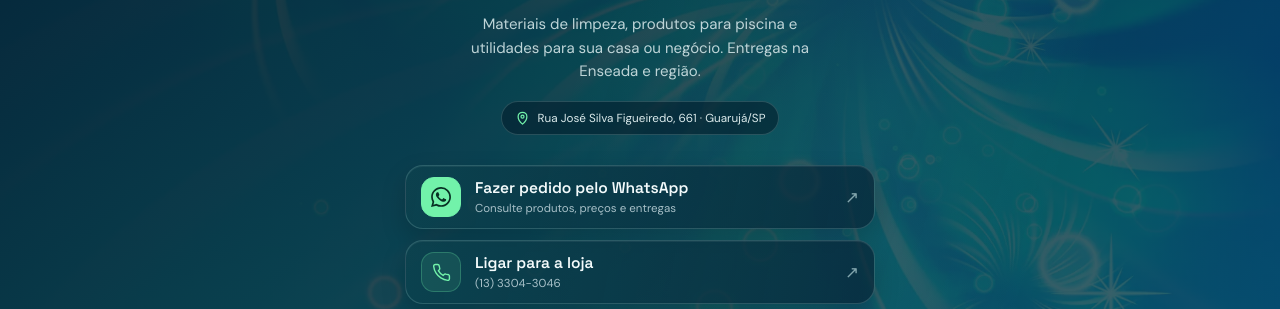
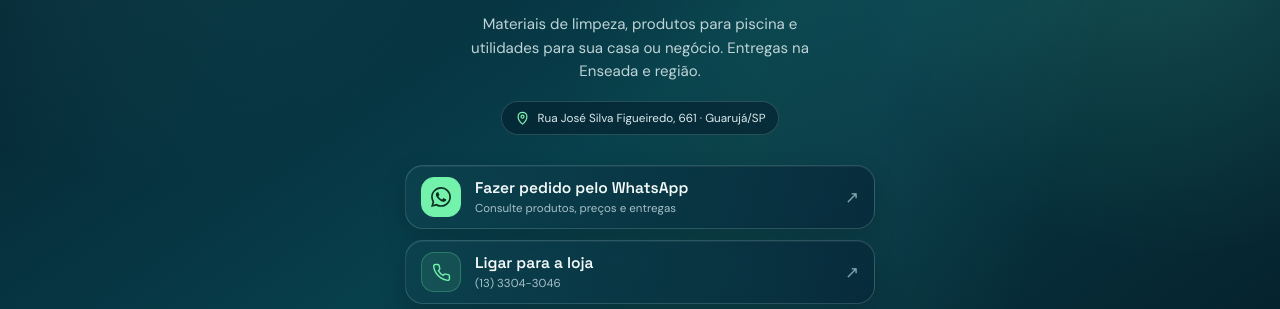
Before and after one commit to rafael-rsadigital/mclimp, a plain HTML site: page index.html in a window 1280 px wide. Shown: the part 259-568 px from the top of the page. Drawn offline with Linux system fonts and the light colour scheme.

Commit message:
Remove background image from MC Limp bio page

```diff
--- a/index.html
+++ b/index.html
@@ -9,7 +9,6 @@
   <meta name="robots" content="index, follow">
   <meta name="theme-color" content="#071f2d">
   <link rel="canonical" href="https://mclimp.vercel.app/">
-  <link rel="preload" as="image" href="images/background-limpeza.webp" fetchpriority="high">
 
   <meta property="og:type" content="business.business">
   <meta property="og:locale" content="pt_BR">
@@ -48,7 +47,7 @@
     :root { --ink:#f4fbfc; --muted:#a8c0c8; --deep:#071f2d; --panel:rgba(5,35,49,.76); --line:rgba(188,232,229,.19); --mint:#72f2aa; --aqua:#5ce0df; }
     * { box-sizing:border-box; }
     body { margin:0; min-height:100vh; color:var(--ink); font-family:'DM Sans',system-ui,sans-serif; background:var(--deep); overflow-x:hidden; }
-    body::before { content:""; position:fixed; z-index:-3; inset:0; background:linear-gradient(135deg,rgba(4,26,40,.94),rgba(4,65,75,.76)),url('images/background-limpeza.webp') center/cover no-repeat; }
+    body::before { content:""; position:fixed; z-index:-3; inset:0; background:radial-gradient(circle at 12% 8%,rgba(36,128,126,.28),transparent 28%),radial-gradient(circle at 92% 25%,rgba(114,242,170,.12),transparent 24%),linear-gradient(145deg,#061a29 0%,#073f4b 48%,#051924 100%); }
     body::after { content:""; position:fixed; z-index:-2; inset:-30%; pointer-events:none; opacity:.36; background:linear-gradient(112deg,transparent 40%,rgba(114,242,170,.13) 48%,rgba(92,224,223,.17) 53%,transparent 61%); animation:sweep 15s ease-in-out infinite; }
     @keyframes sweep { 0%,100% { transform:translateX(-13%) rotate(-5deg); } 50% { transform:translateX(14%) rotate(-5deg); } }
     @keyframes float { 0%,100% { transform:translateY(0); } 50% { transform:translateY(-4px); } }
```
Also changed, not shown: images/background-limpeza.webp (deleted), 1 other file.
